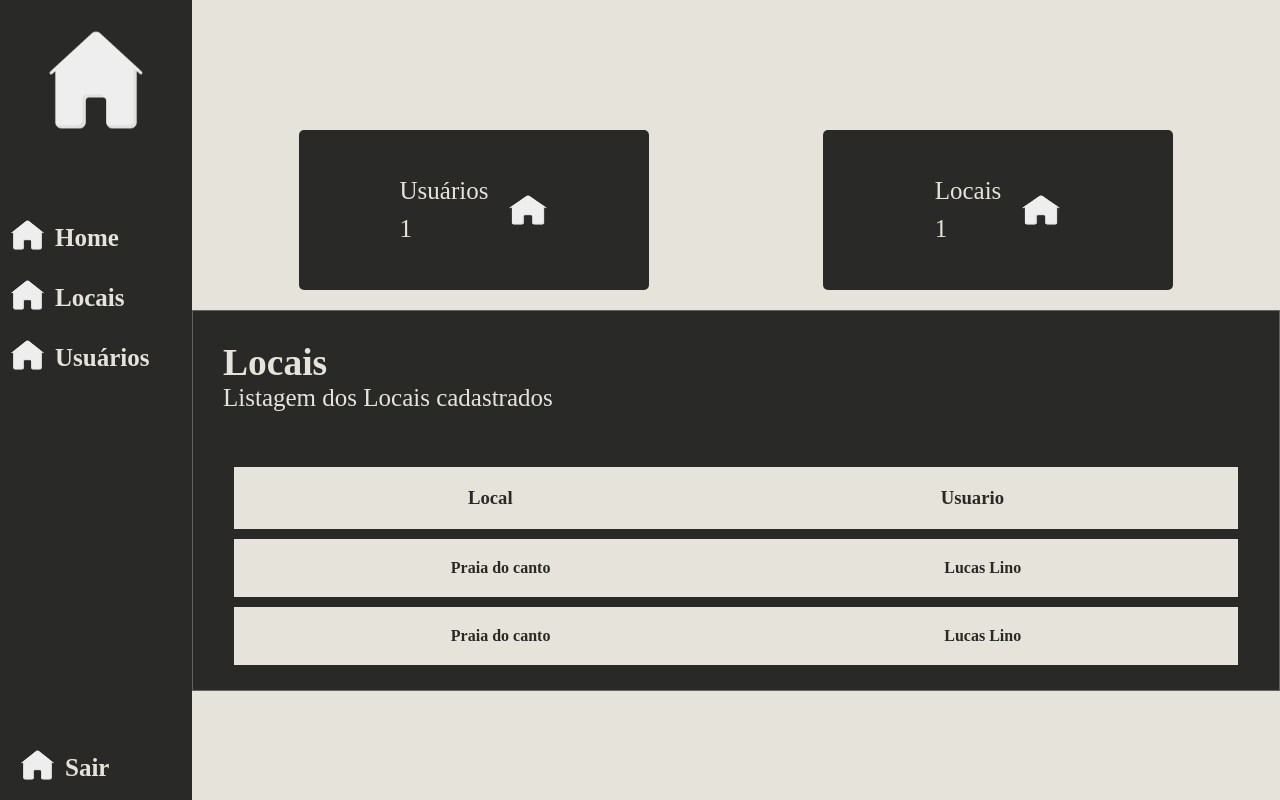
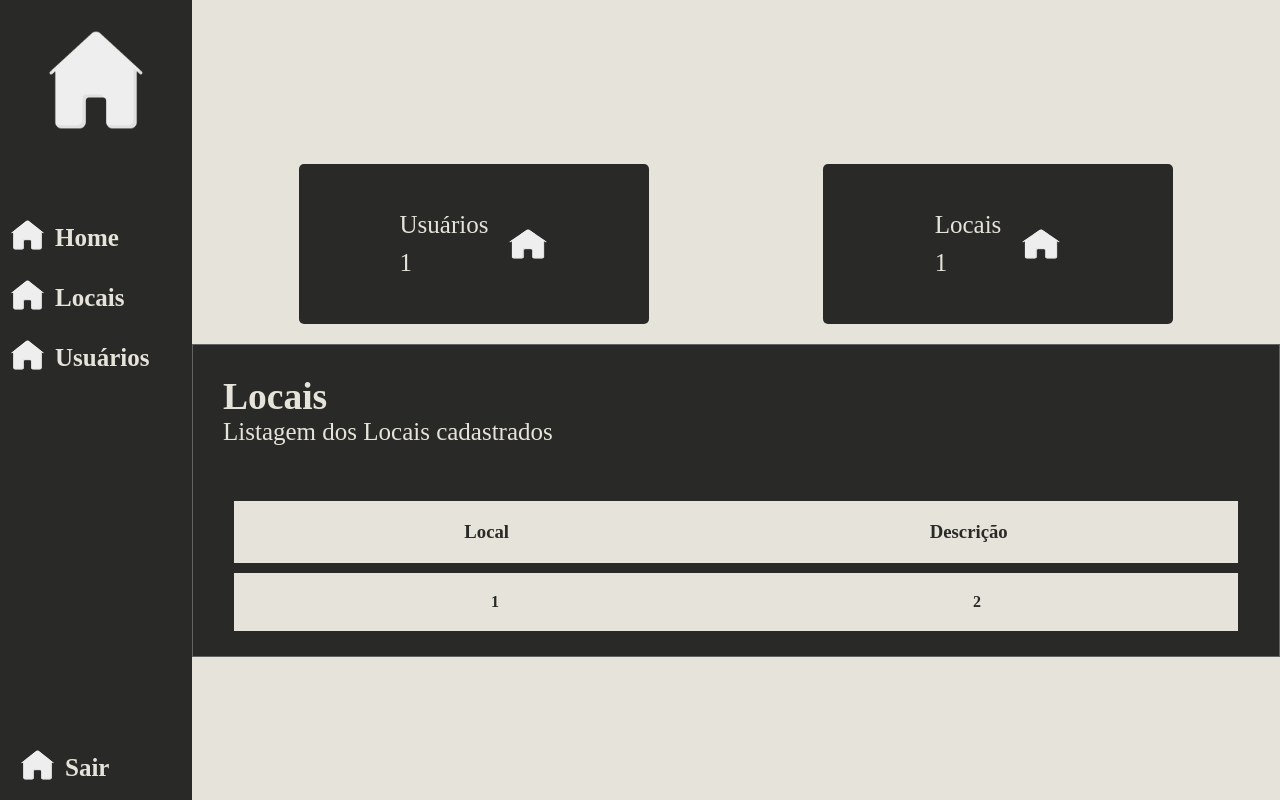
Before and after one commit to lucaslino98/frontVIAGEM, a React (Vite) app: page /dashboard in a window 1280 px wide. Built offline with nearby package versions, Linux system fonts and the light colour scheme; data requests are answered from the project's data file.

Commit message:
:construction: Construindo elemento para cadastro de usuarios, e função para jogar o sv.json no meu código.

```diff
--- a/server.json
+++ b/server.json
@@ -1,8 +1,21 @@
 {
     "users": [
         {
-            "email": "ll@hot.com",
-            "password": "123"
+            "nome": "Lucas Lino Martins",
+            "sexo": "masculino",
+            "cpf": "089.642.919-99",
+            "date": "2012-12-12",
+            "email": "lucaslino.martins@hotmail.com",
+            "password": "123",
+            "id": 9
+        }
+    ],
+    "local": [
+        {
+            "local_name": "1",
+            "descricao": "2",
+            "local": "dsa",
+            "id": 4
         }
     ]
 }
--- a/src/contexts/cadastroLocais/cadastroLocais.jsx
+++ b/src/contexts/cadastroLocais/cadastroLocais.jsx
@@ -5,13 +5,31 @@ function CadastroLocais() {
 
     const { errors, isSubmitting } = formState;
     console.log(errors)
-    const handleSubmitData = (data) => {
-        console.log('submit', data)
+
+    async function addLocal(dados) {
+        try {
+            const resposta = await fetch('http://localhost:3000/local', {
+                method: 'POST',
+                headers: {
+                    'Content-Type': 'application/json'
+                },
+                body: JSON.stringify(dados)
+            });
+
+            if (!resposta.ok) {
+                alert("Houve um erro ao cadastrar o Local.");
+            } else {
+                alert("Cadastrado com sucesso!");
+            }
+
+        } catch (error) {
+            alert("Houve um erro ao cadastrar o Local.");
+        }
     }
 
         return (
             <>
-            <form className="formCadastroLocal" onSubmit={handleSubmit(handleSubmitData)}>
+                <form className="formCadastroLocal" onSubmit={handleSubmit(addLocal)}>
 
                     <div className="layouCadastro">
 
@@ -25,9 +43,9 @@ function CadastroLocais() {
                             <label htmlFor="local">Nome do local</label>
                             <input
                                 type="text"
-                            id="local-name"
+                                id="local_name"
                                 placeholder="Digite o nome do Local"
-                            {...register('local-name', { required: true })}
+                                {...register('local_name', { required: true })}
                             />
 
                             <label htmlFor="descricao">Descrição do Local</label>
--- a/src/contexts/cadastroUsuario/cadastroUsuario.jsx
+++ b/src/contexts/cadastroUsuario/cadastroUsuario.jsx
@@ -1,25 +1,37 @@
 import { useForm } from "react-hook-form";
 import './cadastroUsuario.css';
 
+
+
 function CadastroUsuario() {
-    const { handleSubmit, register, formState: { errors } } = useForm();
 
-    async function onSubmit(data) {
+    const { handleSubmit, register, formState: { errors, isSubmitting } } = useForm();
+
+
+    async function addUser(dados) {
         try {
-            const isSuccess = await signUp(data);
-            console.log(isSuccess);
-            if (isSuccess) {
+            const resposta = await fetch('http://localhost:3000/users', {
+                method: 'POST',
+                headers: {
+                    'Content-Type': 'application/json'
+                },
+                body: JSON.stringify(dados)
+            });
+
+            if (!resposta.ok) {
+                alert("Houve um erro ao cadastrar usuário.");
             } else {
-                alert('Erro ao tentar cadastrar');
+                alert("Cadastrado com sucesso!");
             }
+
         } catch (error) {
-            console.log('Erro ao tentar cadastrar', error.message);
+            alert("Houve um erro ao cadastrar usuário.");
         }
     }
 
     return (
         <>
-            <form className="formUsuario" onSubmit={handleSubmit(onSubmit)}>
+            <form className="formUsuario" onSubmit={handleSubmit(addUser)}>
                 <div className="formHeader">
                     <div className="cadastroInputs">
                         <label htmlFor="nome">Nome</label>
@@ -41,7 +53,7 @@ function CadastroUsuario() {
                             id="sexo"
                             {...register('sexo', { required: true })}
                         >
-                            <option value="0">Selecione seu Sexo</option>
+                            <option value="">Selecione seu Sexo</option>
                             <option value="masculino">Masculino</option>
                             <option value="feminino">Feminino</option>
                         </select>
--- a/src/contexts/dashOptions/dashOpt.jsx
+++ b/src/contexts/dashOptions/dashOpt.jsx
@@ -1,7 +1,27 @@
 import LogoHome from './casa.png'
+import React, { useEffect, useState } from 'react';
+function DashOptions() {
 
-function DashOptions(){
-    return(
+    const [locais, setLocais] = useState([]);
+
+    useEffect(() => {
+        async function fetchLocais() {
+            try {
+                const response = await fetch('http://localhost:3000/local');
+                if (response.ok) {
+                    const data = await response.json();
+                    setLocais(data);
+                } else {
+                    console.error('Erro ao buscar locais');
+                }
+            } catch (error) {
+                console.error('Erro ao buscar locais:', error);
+            }
+        }
+
+        fetchLocais();
+    }, []);
+    return (
         <>
             <div className="dashInfor">
                 <div className='dashInflocalUsu'>
@@ -38,20 +58,15 @@ function DashOptions(){
                     <div className='dashTable'>
                         <div className='dashNameUsuarioLocal'>
                             <h3>Local</h3>
-                                    <h3>Usuario</h3>
+                            <h3>Descrição</h3>
                         </div>
 
-                                <div className='dashNameUsuarioLocal'>
-                                    <h4>Praia do canto</h4>
-                                    <h4>Lucas Lino</h4>
-
+                        {locais.map((local, index) => (
+                            <div key={index} className='dashNameUsuarioLocal'>
+                                <h4>{local.local_name}</h4>
+                                <h4>{local.descricao}</h4>
                             </div>
-
-                                <div className='dashNameUsuarioLocal'>
-                                    <h4>Praia do canto</h4>
-                                    <h4>Lucas Lino</h4>
-
-                                </div>
+                        ))}
 
                     </div>
 
--- a/src/pages/dashboard/dash.css
+++ b/src/pages/dashboard/dash.css
@@ -86,6 +86,7 @@
     width: 85%;
     display: flex;
     align-items: center;
+    overflow-y: scroll
 }
 
 .dashInfor {
```
Also changed, not shown: src/template/privateRoutes.jsx (added), src/template/template.jsx (deleted). Lines whose indentation alone changed are shown as unchanged.
